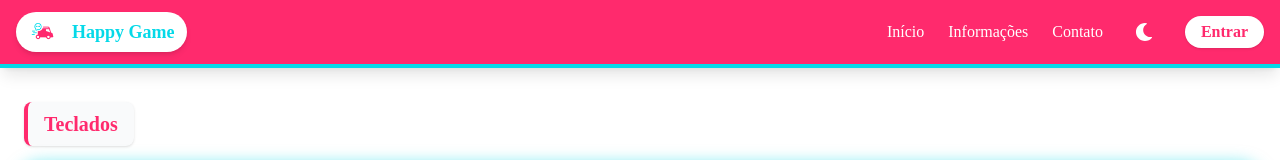
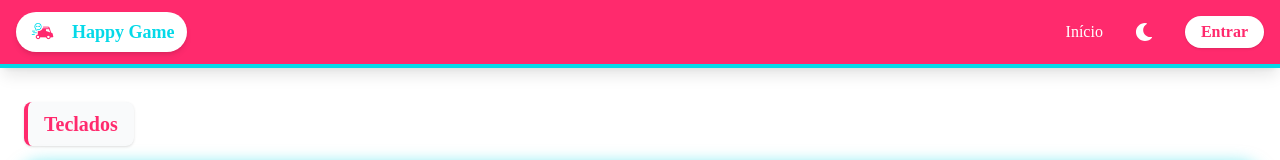
Before and after one commit to usercristian/desafio, a React (Create React App) app: page / in a window 1280 px wide. Shown: the top 160 px of the page. Built offline with nearby package versions, Linux system fonts and the light colour scheme.

Commit message:
Mudança visual na navbar para acessar a tela de info e contato apenas pelo mapa do site

```diff
--- a/src/components/Navbar.jsx
+++ b/src/components/Navbar.jsx
@@ -68,8 +68,6 @@ const Navbar = () => {
             {/* MENU DESKTOP (Escondido em telas pequenas 'hidden', visível em 'md:flex') */}
             <div className="hidden md:flex items-center gap-6">
               <NavLink to="/">Início</NavLink>
-              <NavLink to="/info">Informações</NavLink>
-              <NavLink to="/contact">Contato</NavLink>
 
               {isLoggedIn && (
                 <NavLink to="/my-purchases">Minhas Compras</NavLink>
@@ -128,8 +126,6 @@ const Navbar = () => {
           {isOpen && (
             <div className="md:hidden mt-4 pb-4 flex flex-col gap-3 bg-happy-pink-dark rounded-lg p-4 shadow-inner animate-fade-in">
               <MobileNavLink to="/" onClick={toggleMenu}>Início</MobileNavLink>
-              <MobileNavLink to="/info" onClick={toggleMenu}>Informações</MobileNavLink>
-              <MobileNavLink to="/contact" onClick={toggleMenu}>Contato</MobileNavLink>
 
               {isLoggedIn && (
                 <MobileNavLink to="/my-purchases" onClick={toggleMenu}>
```
